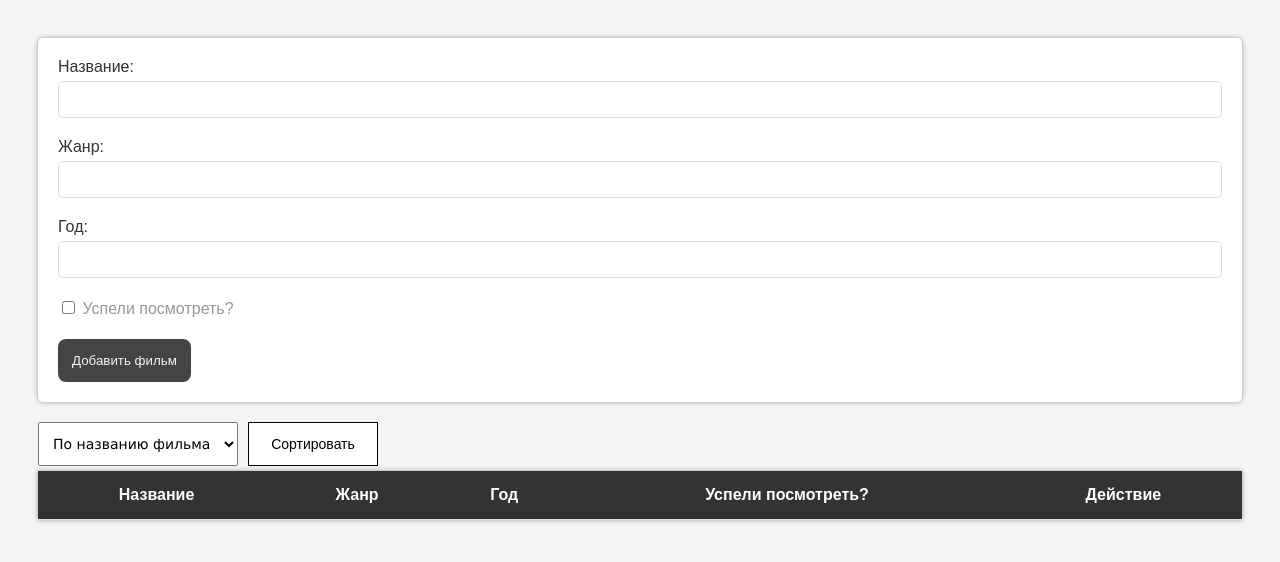
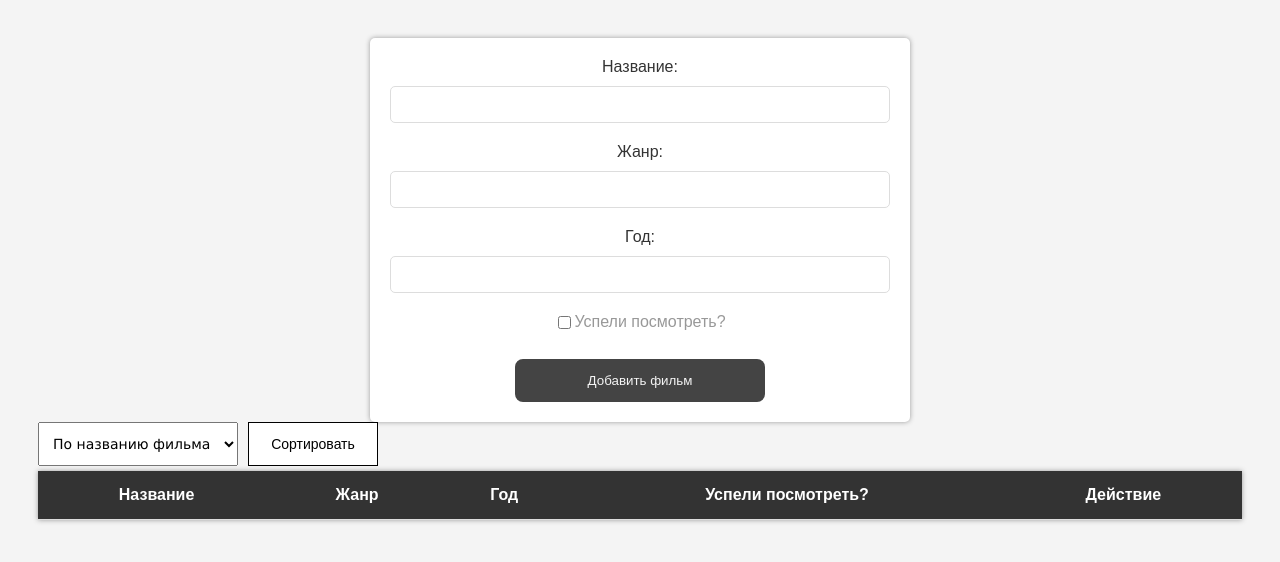
Before and after one commit to StanislavSH109/Films_Table, a plain HTML site: page index.html in a window 1280 px wide. Drawn offline with Linux system fonts and the light colour scheme.

Commit message:
Change function and add styles for form

```diff
--- a/index.html
+++ b/index.html
@@ -3,20 +3,21 @@
     <link rel="stylesheet" type="text/css" href="styles.css" />
   </head>
   <body>
-    <form id="film-form">
-      <label for="title">Название:</label>
-      <input type="text" id="title" name="title"/ required>
+    <form class="film-form" id="film-form">
+      <div class="label-comp">
+        <label for="title">Название:</label>
+        <input type="text" id="title" name="title"/ required>
+
       <label for="genre">Жанр:</label>
       <input type="text" id="genre" name="genre"/ required>
       <label for="releaseYear">Год:</label>
       <input type="text" id="releaseYear" name="releaseYear"/ required>
-      <label for="isWatched">
+      <label              for="isWatched">
         <input type="checkbox" id="isWatched" name="isWatched" />
         <span class="checkbox-text">Успели посмотреть?</span>
       </label>
-
-      <!-- <input type="submit" value="Submit"> -->
       <button type="submit" class="button">Добавить фильм</button>
+    </div>
     </form>
     <div class="sort-form">
       <select class="sort" name="sortFilms" id="selectSort">
--- a/script.js
+++ b/script.js
@@ -39,6 +39,8 @@ function renderTable() {
     films.forEach((film) => {
         const arrayUserInput = Object.values(film);
         const row = document.createElement('tr');
+        let buttonId = 0;
+        console.log(document.querySelector('.remove-film'));
         row.innerHTML = `
             <td>${film.title}</td>
             <td>${film.genre}</td>
@@ -46,16 +48,18 @@ function renderTable() {
             <td>${film.isWatched ? "Да" : "Нет"}</td>
             <td class="buttons-action">
             <button class="edit-film">Редактировать</button>
-            <button class="remove-film">Удалить</button>
+            <button class="remove-film" id=${buttonId++}>Удалить</button>
             </td>
         `;
 
         filmTableBody.appendChild(row);
     });
+
 }
 
 document.querySelector('#film-form').addEventListener("submit", handleFormSubmit);
 renderTable();
+
 
 const sortButton =  document.querySelector('.sort-button');
 
--- a/styles.css
+++ b/styles.css
@@ -8,15 +8,25 @@ body {
 form {
   background-color: #fff;
   padding: 20px;
-  margin-bottom: 20px;
   border-radius: 5px;
   box-shadow: 0px 0px 5px #999;
+  width: 500px;
+  margin: 0 auto;
 }
 
-form label {
-  display: block;
-  margin-bottom: 5px;
+.label-comp {
+  display: flex;
+  flex-direction: column;
+  justify-content: center;
+  align-items: center;
 }
+
+.label-comp label {
+  display: flex;
+  justify-content: center;
+  margin-bottom: 10px;
+}
+
 
 form input[type="text"] {
   width: 100%;
@@ -74,6 +84,8 @@ td {
   background-color: #444;
   cursor: pointer;
   transition: .3s ease-in-out;
+  width: 250px;
+  text-align: center;
 }
 
 .button:hover {
```
